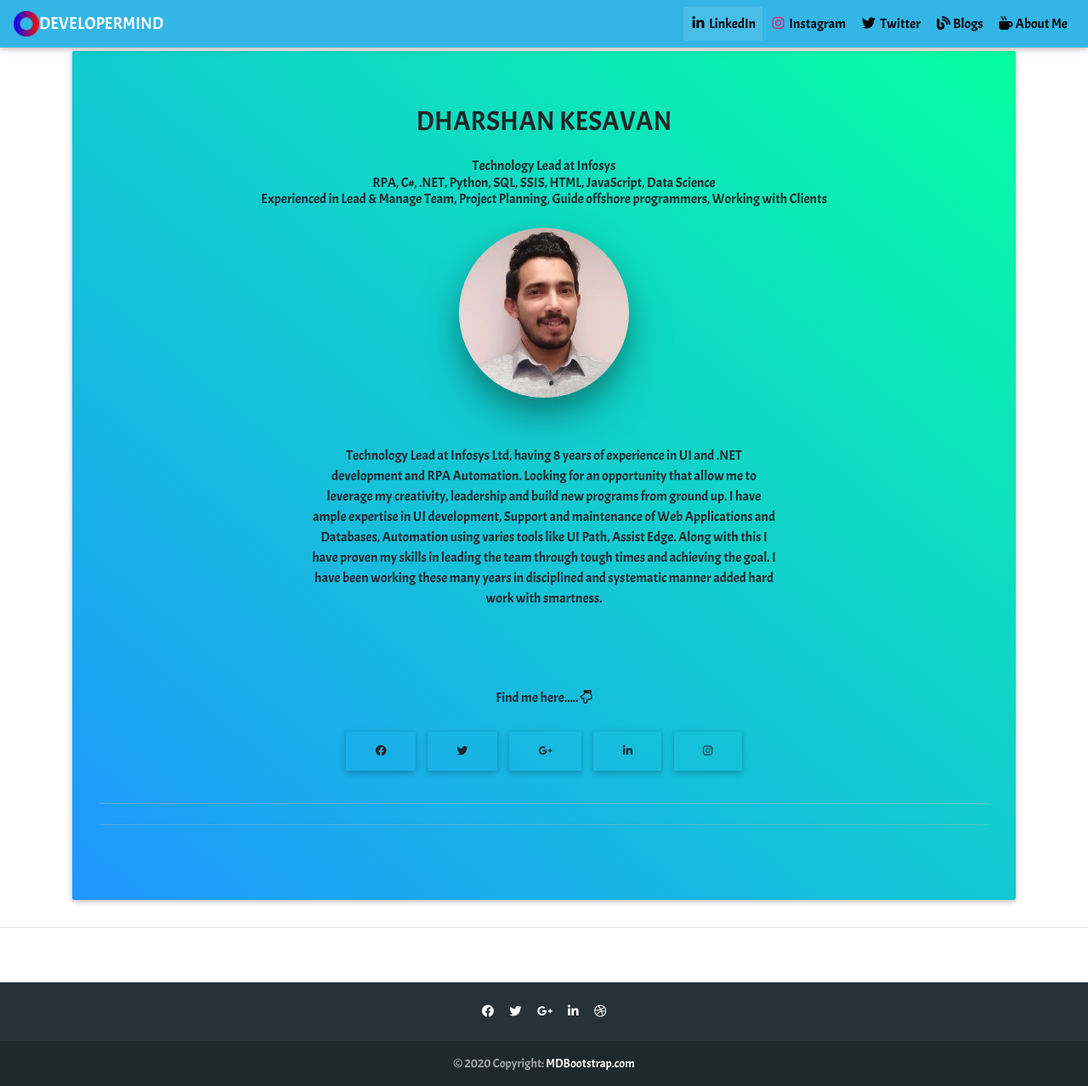
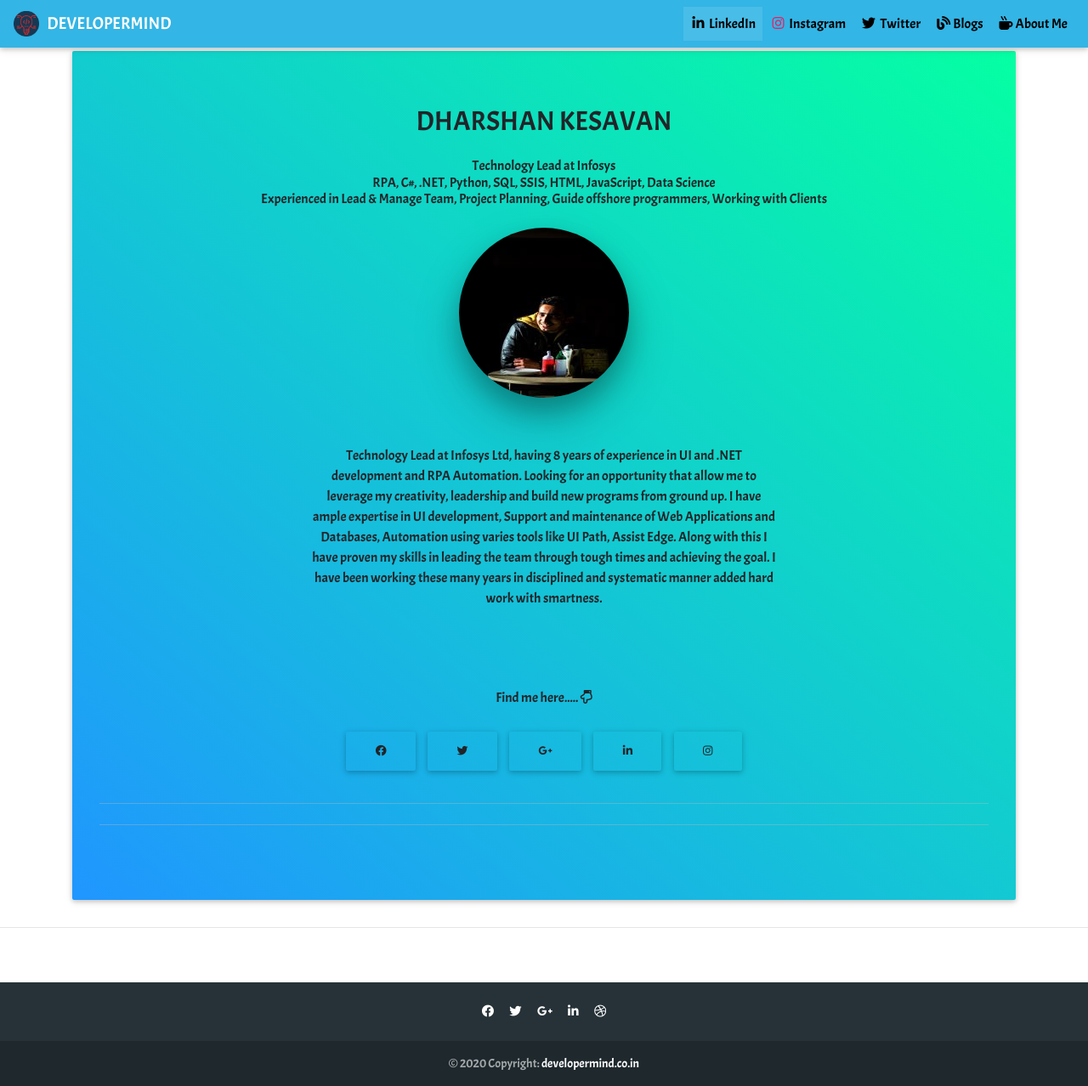
Before and after one commit to dharshankesavan/developermind, a Django app: page /aboutus/ in a window 1280 px wide. Shown: the whole page at 85% size. Run offline with Django 3.2, Linux system fonts and the light colour scheme; some libraries are stand-ins or nearby versions.

Commit message:
Added favicon, profilepic, copyrights

```diff
--- a/portfolio/templates/portfolio/aboutus.html
+++ b/portfolio/templates/portfolio/aboutus.html
@@ -20,7 +20,7 @@
     <div class="row d-flex justify-content-center">
         <!-- Grid column -->
         <div class="col-xl-7 pb-2">
-            <img class="rounded-circle z-depth-4" alt="100x100" src="/media/portfolio/images/profilepic.jpg"
+            <img class="rounded-circle z-depth-4" alt="100x100" src="/media/portfolio/images/profilepic.jpeg"
                  data-holder-rendered="true">
         </div>
         <!-- Grid column -->
--- a/portfolio/templates/portfolio/base.html
+++ b/portfolio/templates/portfolio/base.html
@@ -1,6 +1,7 @@
 <!doctype html>
 <html lang="en">
 <head>
+    {% load static %}
     <!-- Required meta tags -->
     <meta charset="utf-8">
     <meta name="viewport" content="width=device-width, initial-scale=1, shrink-to-fit=no">
@@ -21,15 +22,17 @@
     <link rel="stylesheet" href="https://cdnjs.cloudflare.com/ajax/libs/font-awesome/4.7.0/css/font-awesome.min.css">
     <link rel="stylesheet" href="./static/portfolio/custom.css">
 
-    <title>DEVELOPERMIND</title>
+    <link rel = "icon" href = "{% static 'portfolio/logo_developermind.ico' %}" type = "image/x-icon">
+
+    <title>&nbsp;&nbsp;DEVELOPERMIND</title>
 </head>
 <body>
 {% load static %}
 <!--Navbar -->
 <nav class="mb-1 navbar navbar-expand-lg navbar-dark info-color">
-    <img src="{% static 'portfolio/Logo.png' %}" width="30" height="30" class="d-inline-block align-top"
+    <img src="{% static 'portfolio/logo_developermind.png' %}" width="30" height="30" class="d-inline-block align-top"
          alt="Dharshan's Logo">
-    <a class="navbar-brand" href="{% url 'home' %}">DEVELOPERMIND</a>
+    <a class="navbar-brand" href="{% url 'home' %}">&nbsp;&nbsp; DEVELOPERMIND</a>
     <button class="navbar-toggler" type="button" data-toggle="collapse" data-target="#navbarSupportedContent-4"
             aria-controls="navbarSupportedContent-4" aria-expanded="false" aria-label="Toggle navigation">
         <span class="navbar-toggler-icon"></span>
@@ -110,7 +113,7 @@
 
     <!-- Copyright -->
     <div class="footer-copyright text-center py-3">© 2020 Copyright:
-        <a href="https://mdbootstrap.com/"> MDBootstrap.com</a>
+        <a href="https://www.developermind.co.in/"> developermind.co.in</a>
     </div>
     <!-- Copyright -->
 
```
Also changed, not shown: media/portfolio/images/profilepic.jpeg (added), media/portfolio/images/profilepic.jpg (deleted), portfolio/static/portfolio/logo_developermind.ico (added), portfolio/static/portfolio/logo_developermind.png (added).
